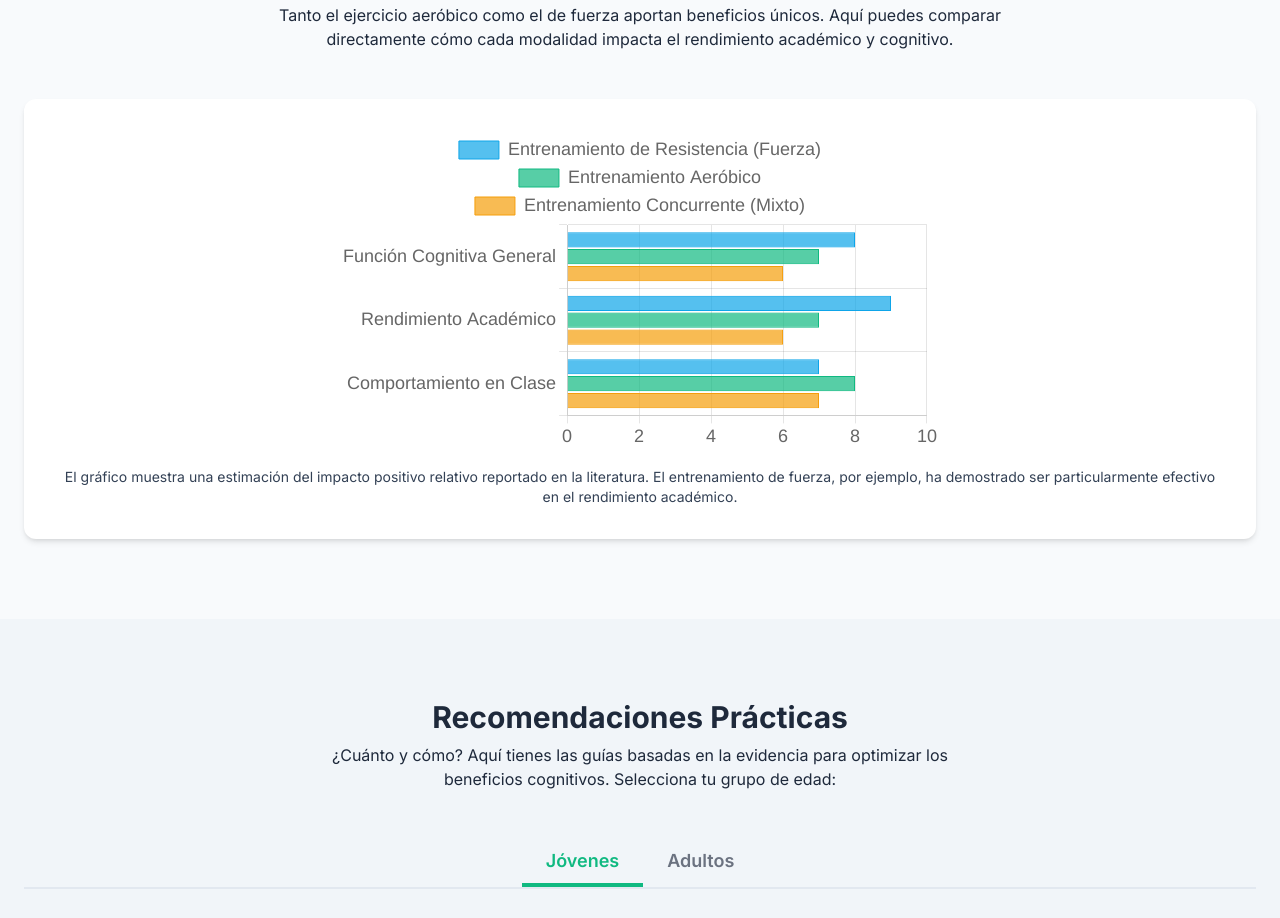
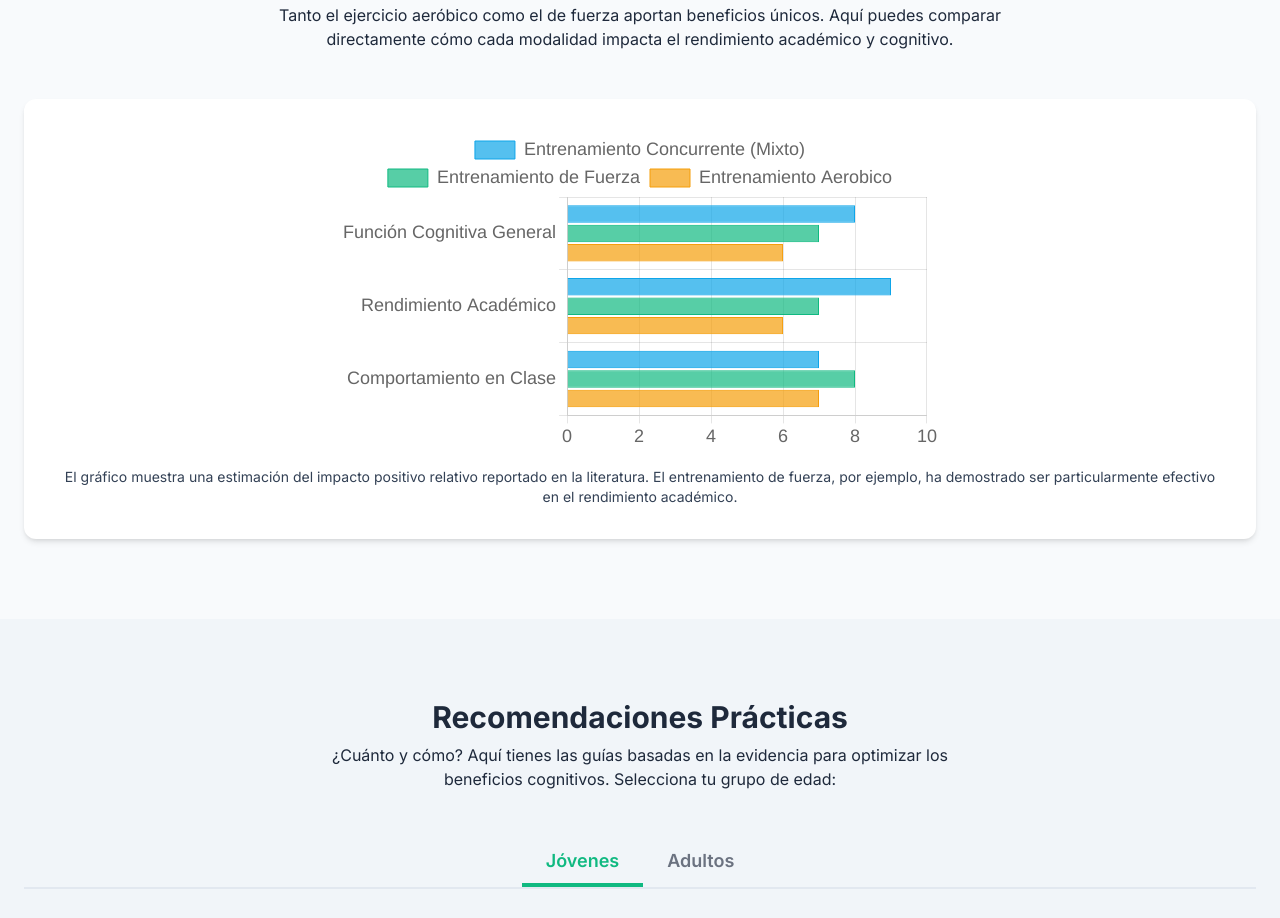
Before and after one commit to walmerdelarosa/Cerebroenmovimiento, a plain HTML site: page index.html in a window 1280 px wide. Shown: the part 1529-2447 px from the top of the page. Drawn offline with nearby package versions, Linux system fonts and the light colour scheme.

Commit message:
Update index.html

```diff
--- a/index.html
+++ b/index.html
@@ -223,21 +223,21 @@
                     labels: ['Función Cognitiva General', 'Rendimiento Académico', 'Comportamiento en Clase'],
                     datasets: [
                         {
-                            label: 'Entrenamiento de Resistencia (Fuerza)',
+                            label: 'Entrenamiento Concurrente (Mixto)',
                             data: [8, 9, 7],
                             backgroundColor: 'rgba(14, 165, 233, 0.7)',
                             borderColor: 'rgba(14, 165, 233, 1)',
                             borderWidth: 1
                         },
                         {
-                            label: 'Entrenamiento Aeróbico',
+                            label: 'Entrenamiento de Fuerza',
                             data: [7, 7, 8],
                             backgroundColor: 'rgba(16, 185, 129, 0.7)',
                             borderColor: 'rgba(16, 185, 129, 1)',
                             borderWidth: 1
                         },
                          {
-                            label: 'Entrenamiento Concurrente (Mixto)',
+                            label: 'Entrenamiento Aerobico',
                             data: [6, 6, 7],
                              backgroundColor: 'rgba(245, 158, 11, 0.7)',
                             borderColor: 'rgba(245, 158, 11, 1)',
```
